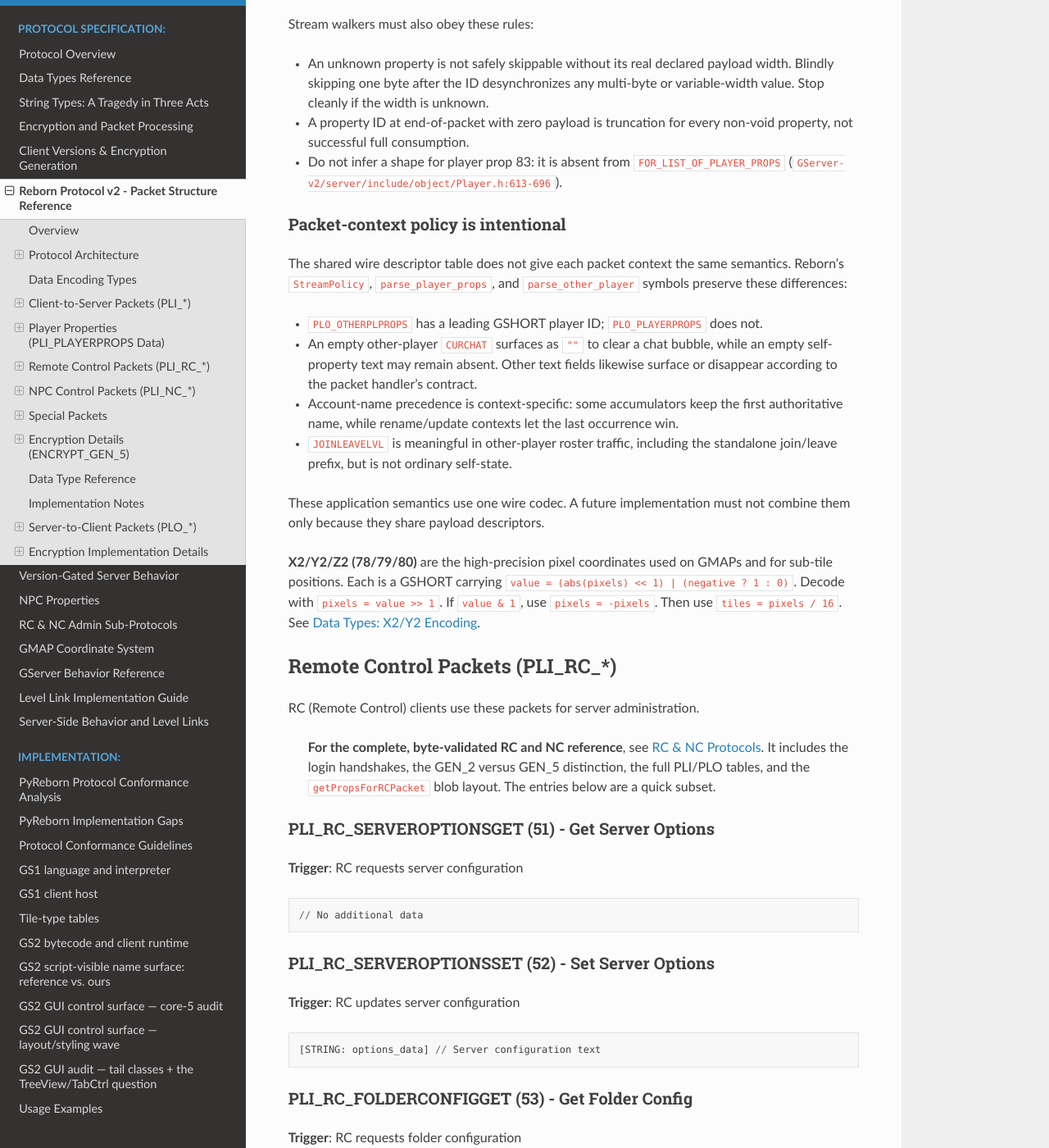
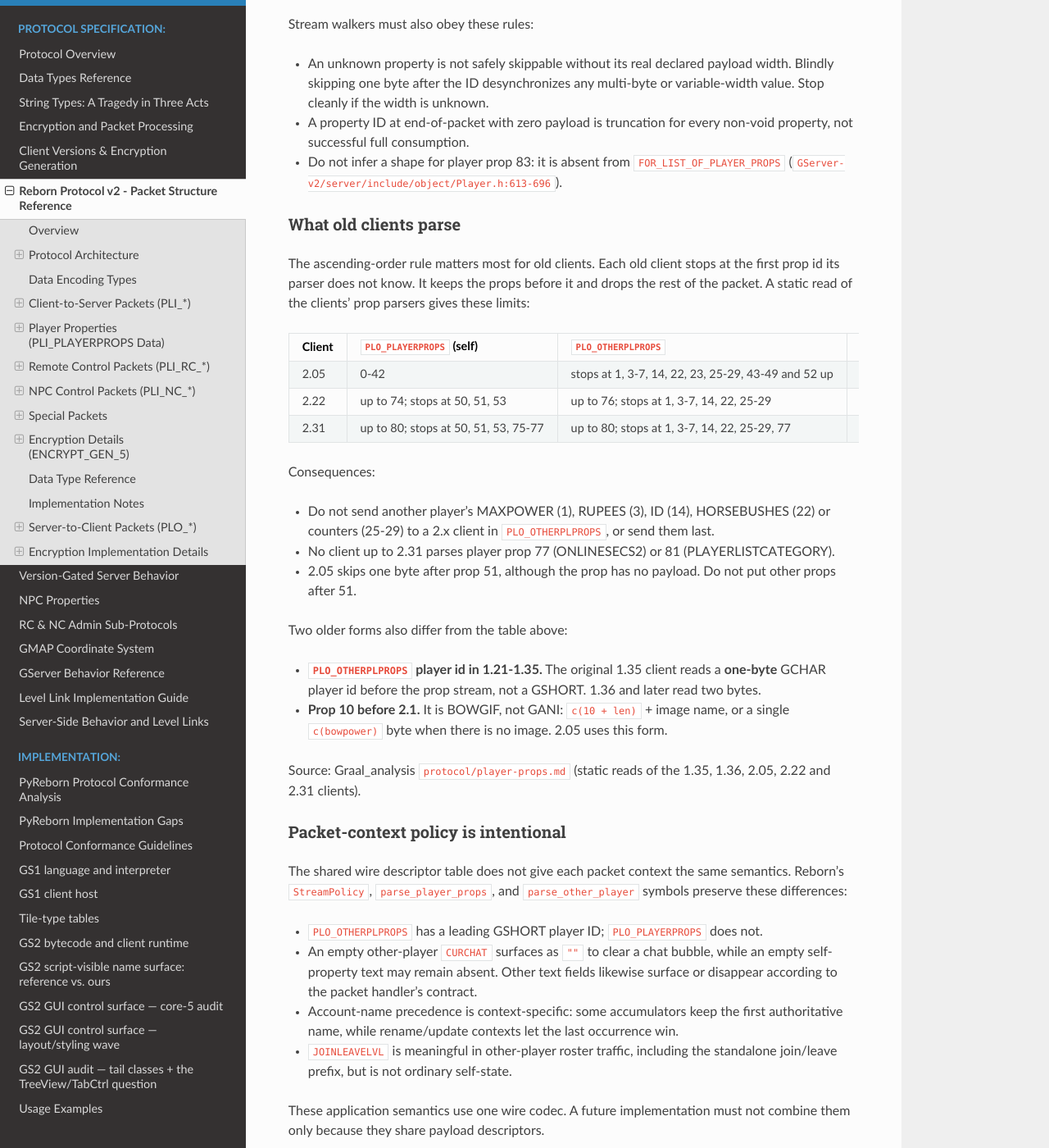
Before and after one commit to hosler/reborn-protocol-docs, a Sphinx documentation site: the page built from docs/protocol/packet-structures.md, in a window 1280 px wide and 1400 px high, scrolled down 14712 px. Shown: the whole window at 82% size. Built offline with Sphinx 7.4.7 and the Read the Docs theme 3.1.0, drawn with Linux system fonts in a browser that asks for light colours.

Commit message:
Player props: what the 1.x and 2.x clients parse
Adds the prop ids at which the 2.05, 2.22 and 2.31 parsers stop, the
one-byte player id in 1.35 OTHERPLPROPS, and the pre-2.1 BOWGIF form of
prop 10. A server that ignores these silently loses props on old clients.

Co-Authored-By: Claude Opus 5.5 <noreply@anthropic.com>
Claude-Session: https://claude.ai/code/session_01UG2SqjaqQT1odsYRASRQct

```diff
--- a/docs/protocol/packet-structures.md
+++ b/docs/protocol/packet-structures.md
@@ -609,6 +609,38 @@ Stream walkers must also obey these rules:
 - Do not infer a shape for player prop 83: it is absent from
   `FOR_LIST_OF_PLAYER_PROPS` (`GServer-v2/server/include/object/Player.h:613-696`).
 
+### What old clients parse
+
+The ascending-order rule matters most for old clients. Each old client stops at the first
+prop id its parser does not know. It keeps the props before it and drops the rest of the
+packet. A static read of the clients' prop parsers gives these limits:
+
+| Client | `PLO_PLAYERPROPS` (self) | `PLO_OTHERPLPROPS` | `PLO_NPCPROPS` |
+|---|---|---|---|
+| 2.05 | 0-42 | stops at 1, 3-7, 14, 22, 23, 25-29, 43-49 and 52 up | 0-40 |
+| 2.22 | up to 74; stops at 50, 51, 53 | up to 76; stops at 1, 3-7, 14, 22, 25-29 | up to 73; stops at 48-52 |
+| 2.31 | up to 80; stops at 50, 51, 53, 75-77 | up to 80; stops at 1, 3-7, 14, 22, 25-29, 77 | up to 77; stops at 48-52 |
+
+Consequences:
+
+- Do not send another player's MAXPOWER (1), RUPEES (3), ID (14), HORSEBUSHES (22) or
+  counters (25-29) to a 2.x client in `PLO_OTHERPLPROPS`, or send them last.
+- No client up to 2.31 parses player prop 77 (ONLINESECS2) or 81 (PLAYERLISTCATEGORY).
+- 2.05 skips one byte after prop 51, although the prop has no payload. Do not put other
+  props after 51.
+
+Two older forms also differ from the table above:
+
+- **`PLO_OTHERPLPROPS` player id in 1.21-1.35.** The original 1.35 client reads a
+  **one-byte** GCHAR player id before the prop stream, not a GSHORT. 1.36 and later read two
+  bytes.
+- **Prop 10 before 2.1.** It is BOWGIF, not GANI: `c(10 + len)` + image name, or a single
+  `c(bowpower)` byte when there is no image. 2.05 uses this form.
+
+Source: Graal_analysis
+[`protocol/player-props.md`](https://github.com/squirelworks/Graal_analysis/blob/main/protocol/player-props.md)
+(static reads of the 1.35, 1.36, 2.05, 2.22 and 2.31 clients).
+
 ### Packet-context policy is intentional
 
 The shared wire descriptor table does not give each packet context the same semantics.
```
